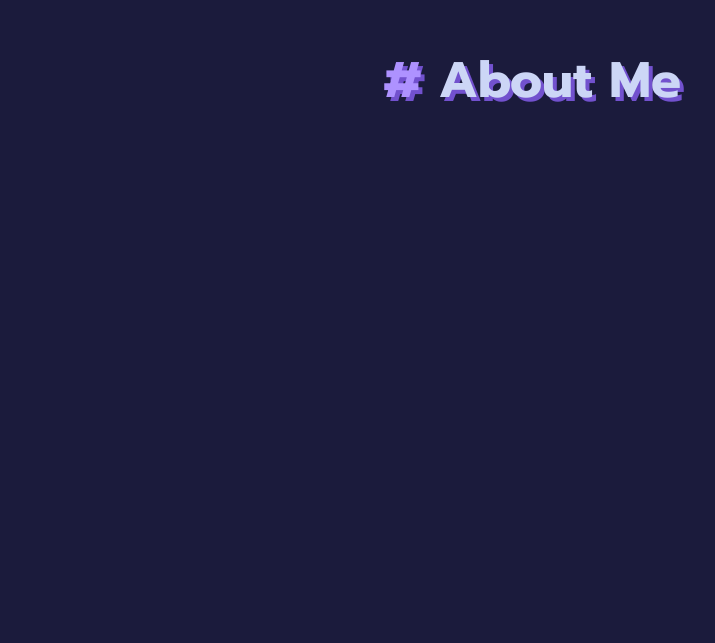
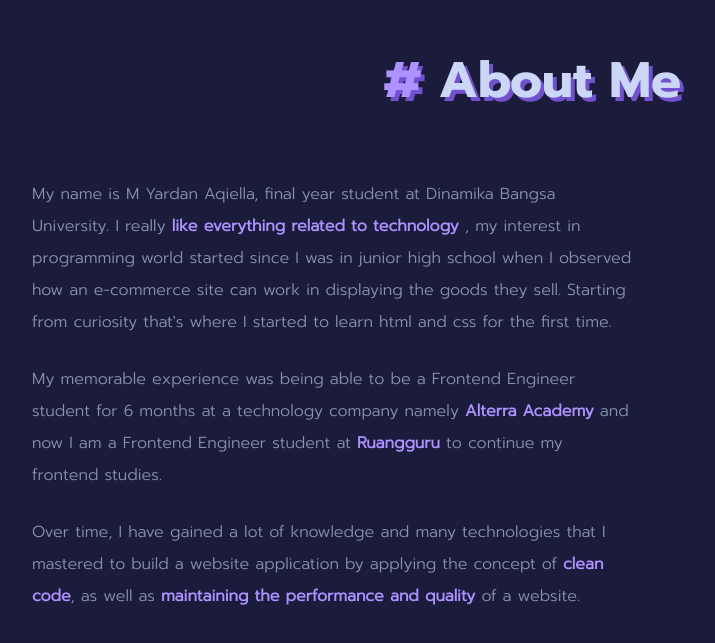
Before and after one commit to morphiezy/m_yardan_aqiella-final_project, a plain HTML site: page index.html in a window 1280 px wide. Shown: the part 765-1408 px from the top of the page, without its empty margins (108-823 px from the left). Before the commit the page ends 963 px from the top, so only its background shows below. Drawn offline with nearby package versions, Linux system fonts and the light colour scheme.

Commit message:
feat: add description text in about-me

```diff
--- a/index.html
+++ b/index.html
@@ -87,6 +87,13 @@
             <h1 class="font-promptBold transition-all duration-300 text-center text-[32px] text-title retro-text sm:text-[40px] md:text-[50px]">
                 <span class="highlight-text"># </span>About Me
             </h1>
+            <div class="flex flex-wrap flex-col-reverse items-center mt-[50px] sm:flex-row sm:items-start sm:justify-between sm:mt-[60px] md:max-w-[1000px] md:w-full md:mx-auto md:items-center">
+                <div class="mt-[50px] sm:max-w-full sm:w-[60%] sm:mt-0">
+                    <p class="mb-[20px] font-promptLight text-subtitle leading-7 text-[15px] sm:leading-7 sm:text-[16px] md:leading-8 md:mb-[25px]">My name is M Yardan Aqiella, final year student at Dinamika Bangsa University. I really <span class="highlight-text">like everything related to technology</span> , my interest in programming world started since I was in junior high school when I observed how an e-commerce site can work in displaying the goods they sell. Starting from curiosity that's where I started to learn html and css for the first time.</p>
+                    <p class="mb-[20px] font-promptLight text-subtitle leading-7 text-[15px] sm:leading-7 sm:text-[16px] md:leading-8 md:mb-[25px]">My memorable experience was being able to be a Frontend Engineer student for 6 months at a technology company namely <a href="https://academy.alterra.id/" class="highlight-text" target="_blank">Alterra Academy</a> and now I am a Frontend Engineer student at <a href="https://www.ruangguru.com" class="highlight-text" target="_blank">Ruangguru</a> to continue my frontend studies.</p>
+                    <p class="mb-[20px] font-promptLight text-subtitle leading-7 text-[15px] sm:leading-7 sm:text-[16px] md:leading-8 md:mb-[25px]">Over time, I have gained a lot of knowledge and many technologies that I mastered to build a website application by applying the concept of <span class="highlight-text">clean code</span>, as well as <span class="highlight-text">maintaining the performance and quality</span> of a website.</p>
+                </div>
+            </div>
         </section>
 
     </main>
```
